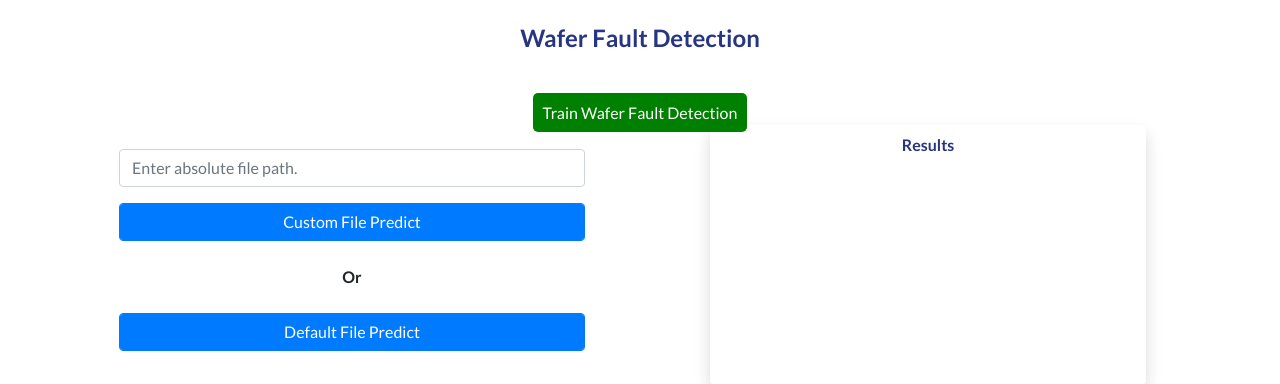
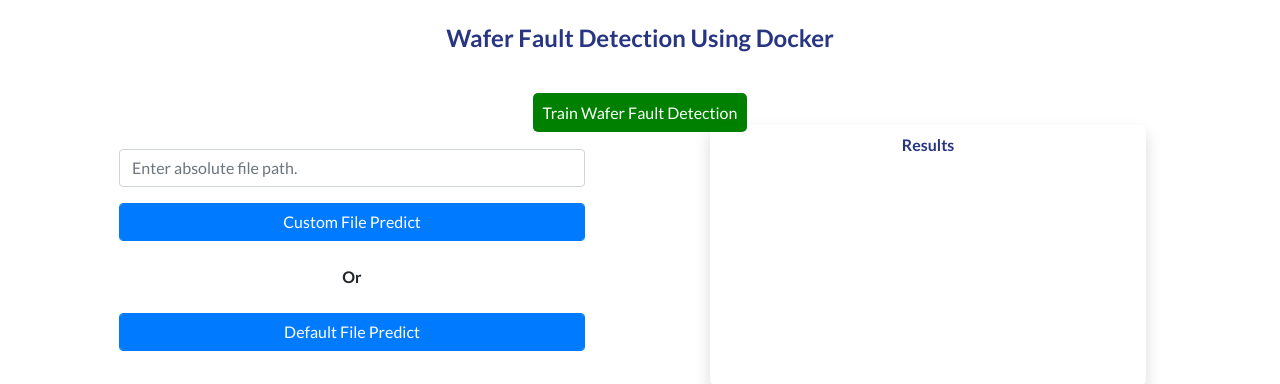
Before and after one commit to aibi10/circleci-docker, a Flask app: page / in a window 1280 px wide. Shown: the part 56-440 px from the top of the page. Run offline with Flask 2, Linux system fonts and the light colour scheme; parts of the project's set-up code (start-up, migrations or seed data) failed here and were passed over; some libraries are stand-ins or nearby versions.

Commit message:
modified

```diff
--- a/templates/index.html
+++ b/templates/index.html
@@ -1,7 +1,7 @@
 <!doctype html>
 <html lang="en">
 <head>
-    <title>Prediction Page</title>
+    <title>Docker</title>
     <meta charset="utf-8">
     <meta name="viewport" content="width=device-width, initial-scale=1">
     <link rel="shortcut icon"
@@ -25,7 +25,7 @@
 		.container-fluid{width:90%;}
 		.load{
 			height:100%;
-			background-color:#ffffffbe;
+			background-color:lightblue;
 			position:absolute;
 			width:100%;
 			z-index:1000;
@@ -121,7 +121,7 @@
 	<!-- Testimonials -->
 	<section class="testimonials text-center">
 		<div class="container-fluid">
-			<h4 class="my-4 title">Wafer Fault Detection</h4>
+			<h4 class="my-4 title">Wafer Fault Detection Using Docker</h4>
 			<br>
 			<a class="my-4 title" href="/train" style="padding:10px;border-radius:5px;background-color:Green;border:none;color:white"> Train Wafer Fault Detection</a>
 			<div class="row">
```
